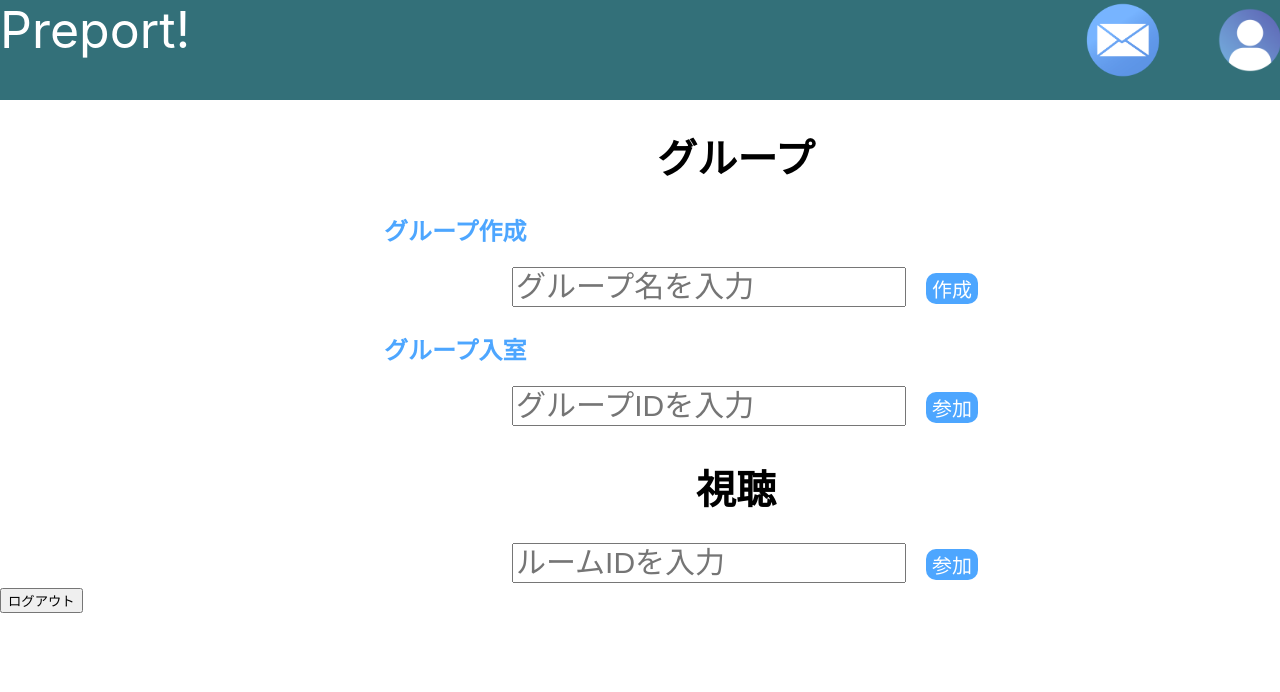
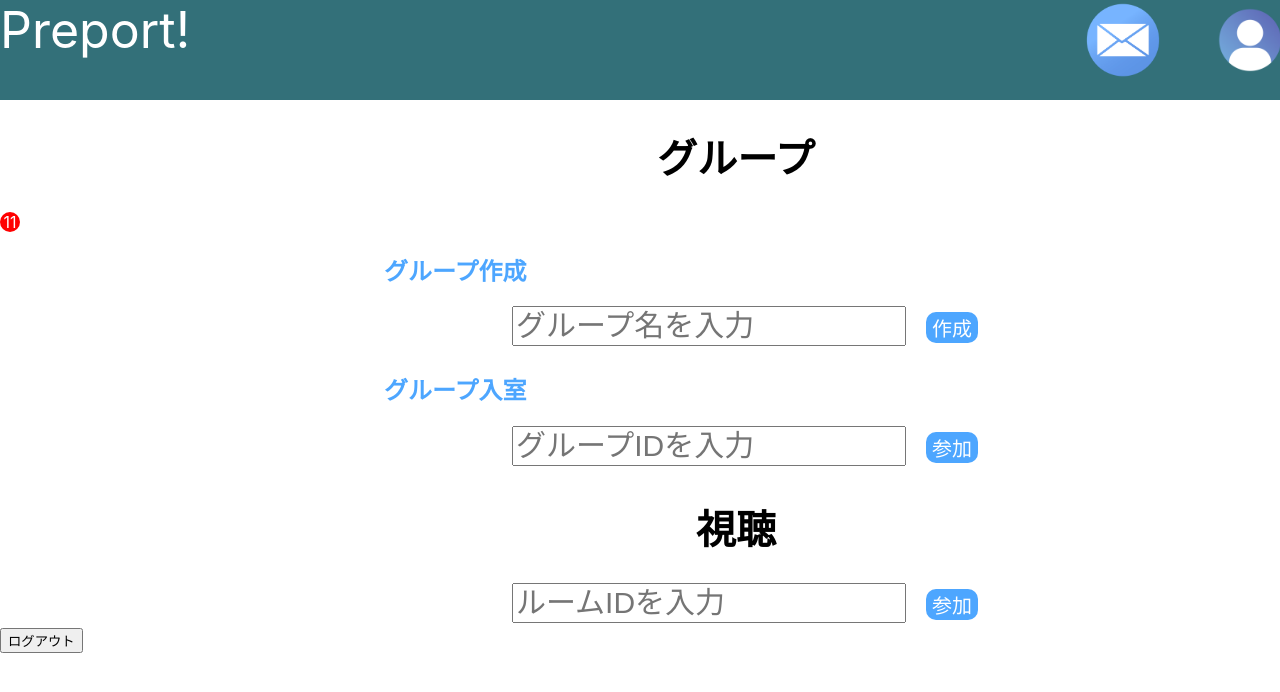
Before and after one commit to HICS-ppp/test2, a React (Create React App) app: page /mainpage in a window 1280 px wide. Shown: the top 692 px of the page. Built offline with nearby package versions, Linux system fonts and the light colour scheme; no server answers.

Commit message:
12/09 米村

```diff
--- a/src/mainpage/mainpage.css
+++ b/src/mainpage/mainpage.css
@@ -12,6 +12,15 @@
 }
 .mailicon{
     margin-left: 80%;
+}
+
+.tuuti{
+    background-color: red;
+    border-radius: 10px;
+    width: 20px;
+    color: white;
+    text-align: center;
+
 }
 
 
--- a/src/mainpage/mainpage.tsx
+++ b/src/mainpage/mainpage.tsx
@@ -29,6 +29,8 @@ const Mainpage = () => {
         navigate("/login");
     }
 
+    const a = "11";
+
     return (
             <>
 
@@ -40,6 +42,7 @@ const Mainpage = () => {
 
                         </header>
                         <h1 className="mainfont1">グループ</h1>
+                <p className="tuuti">{a}</p>
 
 
 
```
